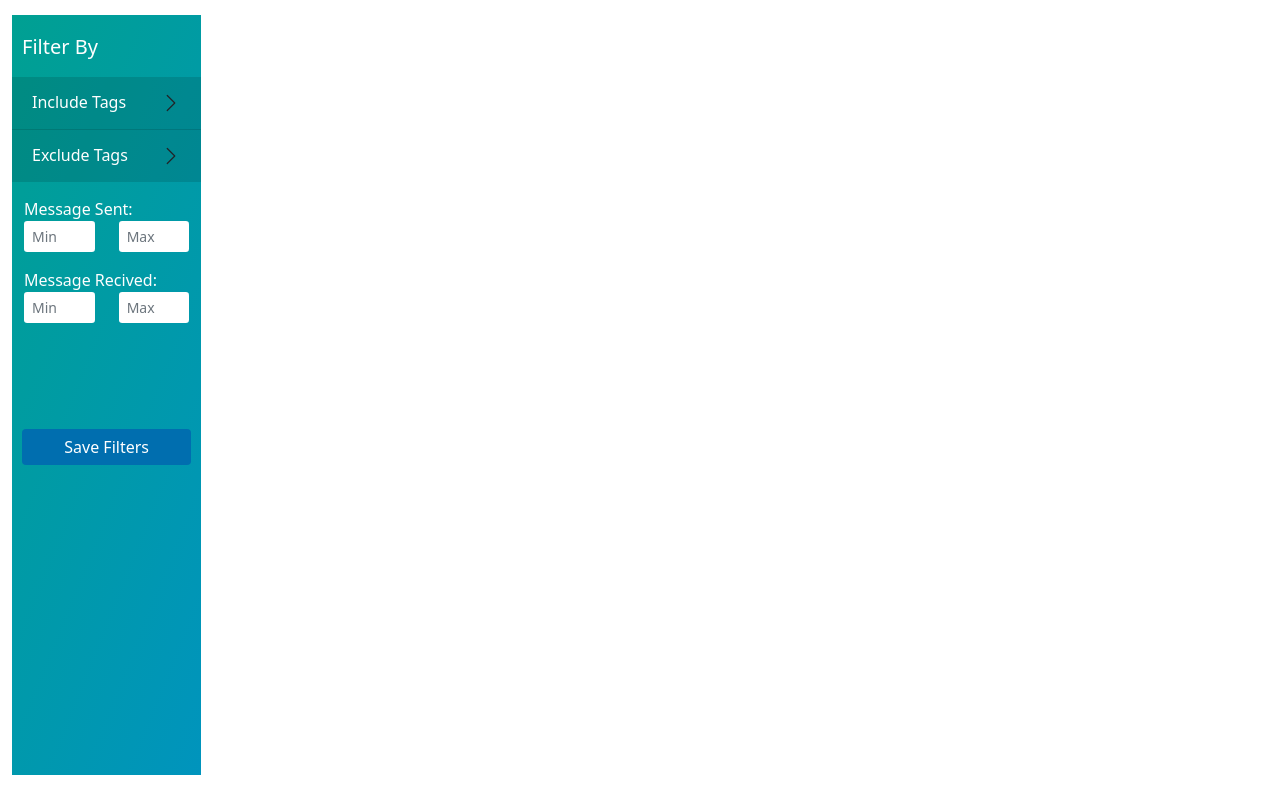
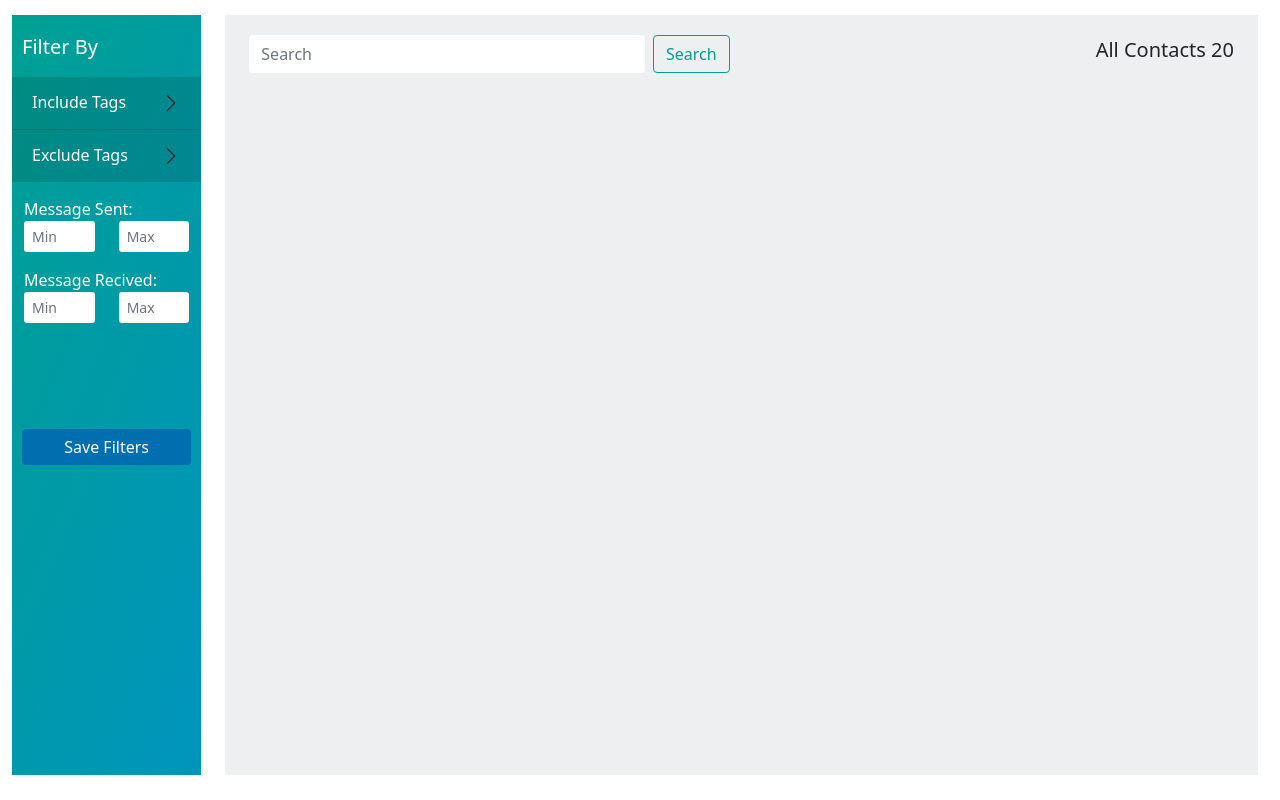
Before and after one commit to shamingaa/infinite_contact_scroll, a React (Create React App) app: page / in a window 1280 px wide. Built offline with nearby package versions, Linux system fonts and the light colour scheme.

Commit message:
Build the contact top nav without functionality

```diff
--- a/src/App.css
+++ b/src/App.css
@@ -98,3 +98,38 @@
   transform: translateY(-1px);
   box-shadow: 0 5px 10px rgba(0, 0, 0, 0.2);
 }
+
+.sectionStyle {
+  height: 95vh;
+  margin-top: 15px;
+  margin-right: 10px;
+  background-color: rgb(238, 239, 241);
+}
+
+.search,
+.search:focus {
+  outline: none;
+  box-shadow: unset;
+  border: none;
+  caret-color: var(--primaryColor);
+  color: var(--inputColor);
+}
+
+.btn-outline-success {
+  color: var(--primaryColor);
+  border-color: var(--primaryColor);
+  box-shadow: unset !important;
+}
+
+.btn-outline-success:hover {
+  color: var(--colorLight);
+  background-color: var(--primaryColor);
+  border-color: var(--primaryColor);
+}
+
+.shiftDown {
+  padding-top: 20px;
+}
+.contactcount {
+  text-align: right;
+}
--- /dev/null
+++ b/src/components/UI/atoms/ContactSearchButton.tsx
@@ -0,0 +1,7 @@
+import { Button } from "react-bootstrap";
+
+const ContactSearchButton = (): JSX.Element => {
+  return <Button variant="outline-success searchBtn">Search</Button>;
+};
+
+export default ContactSearchButton;
--- /dev/null
+++ b/src/components/UI/atoms/ContactSearchInput.tsx
@@ -0,0 +1,14 @@
+import { FormControl } from "react-bootstrap";
+
+const ContactSearchInput = (): JSX.Element => {
+  return (
+    <FormControl
+      type="search"
+      placeholder="Search"
+      className="me-2 search"
+      aria-label="Search"
+    />
+  );
+};
+
+export default ContactSearchInput;
--- /dev/null
+++ b/src/components/UI/atoms/TotalContacts.tsx
@@ -0,0 +1,7 @@
+const TotalContacts = (): JSX.Element => {
+  return (
+    <h5 className="contactcount shiftDown">All Contacts 20</h5>
+  );
+};
+
+export default TotalContacts;
--- /dev/null
+++ b/src/components/UI/moleules/ContactSearchForm.tsx
@@ -0,0 +1,14 @@
+import { Form } from "react-bootstrap";
+import ContactSearchButton from "../atoms/ContactSearchButton";
+import ContactSearchInput from "../atoms/ContactSearchInput";
+
+const ContactSearchForm = (): JSX.Element => {
+  return (
+    <Form className="d-flex shiftDown">
+      <ContactSearchInput />
+      <ContactSearchButton />
+    </Form>
+  );
+};
+
+export default ContactSearchForm;
--- /dev/null
+++ b/src/components/UI/organism/ContactNavBarFrame.tsx
@@ -0,0 +1,20 @@
+import { Container, Row, Col } from "react-bootstrap";
+import TotalContacts from "../atoms/TotalContacts";
+import ContactSearchForm from "../moleules/ContactSearchForm";
+
+const ContactTopNav = (): JSX.Element => {
+  return (
+    <Container>
+      <Row className="align-items-center">
+        <Col lg={6} sm={12}>
+          <ContactSearchForm />
+        </Col>
+        <Col>
+          <TotalContacts />
+        </Col>
+      </Row>
+    </Container>
+  );
+};
+
+export default ContactTopNav;
--- /dev/null
+++ b/src/components/UI/organism/ContactSection.tsx
@@ -0,0 +1,11 @@
+import ContactTopNav from "./ContactNavBarFrame";
+
+const ContactSection = (): JSX.Element => {
+  return (
+    <section className="sectionStyle">
+      <ContactTopNav />
+    </section>
+  );
+};
+
+export default ContactSection;
--- a/src/components/templates/ContactFrame.tsx
+++ b/src/components/templates/ContactFrame.tsx
@@ -1,5 +1,6 @@
 import React from "react";
 import { Container, Row, Col } from "react-bootstrap";
+import ContactSection from "../UI/organism/ContactSection";
 import FilterSideBar from "../UI/organism/FilterSideBar";
 
 const ContactFrame = (): JSX.Element => {
@@ -9,7 +10,9 @@ const ContactFrame = (): JSX.Element => {
         <Col lg={2}>
           <FilterSideBar />
         </Col>
-        <Col></Col>
+        <Col>
+          <ContactSection />
+        </Col>
       </Row>
     </Container>
   );
```
